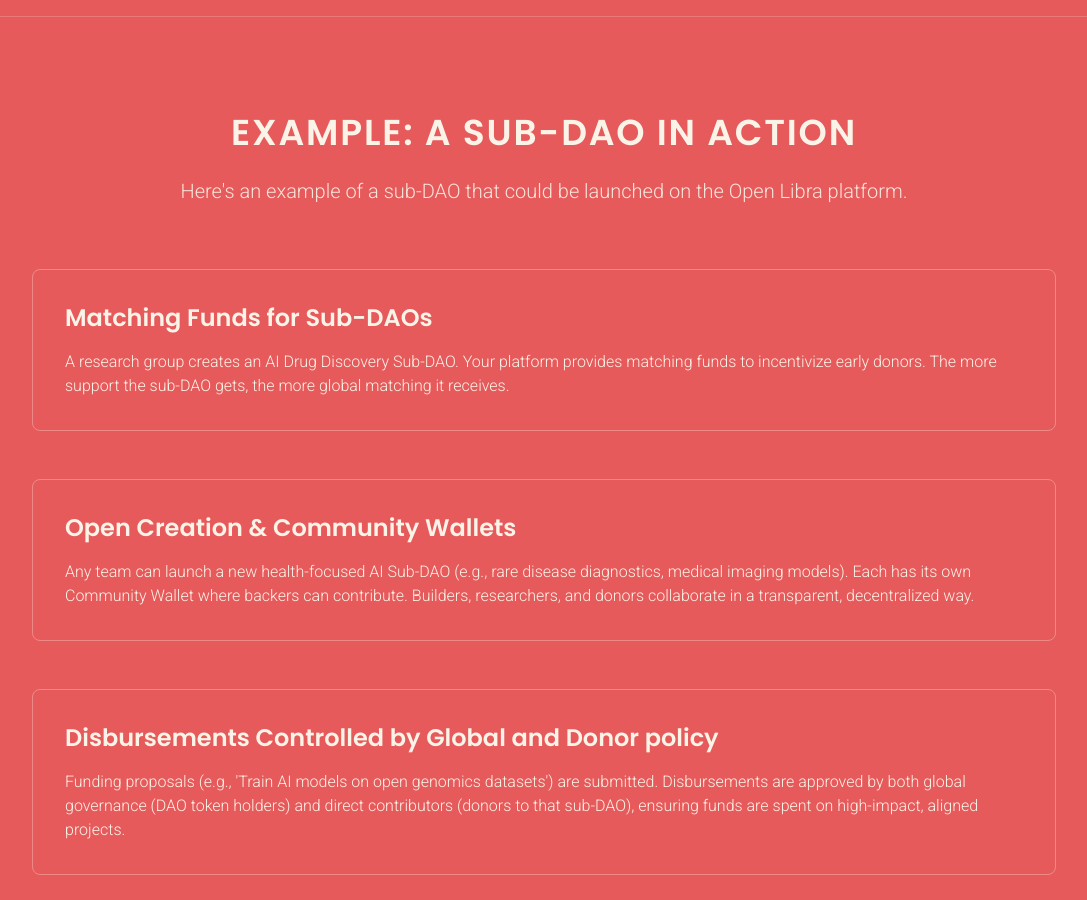
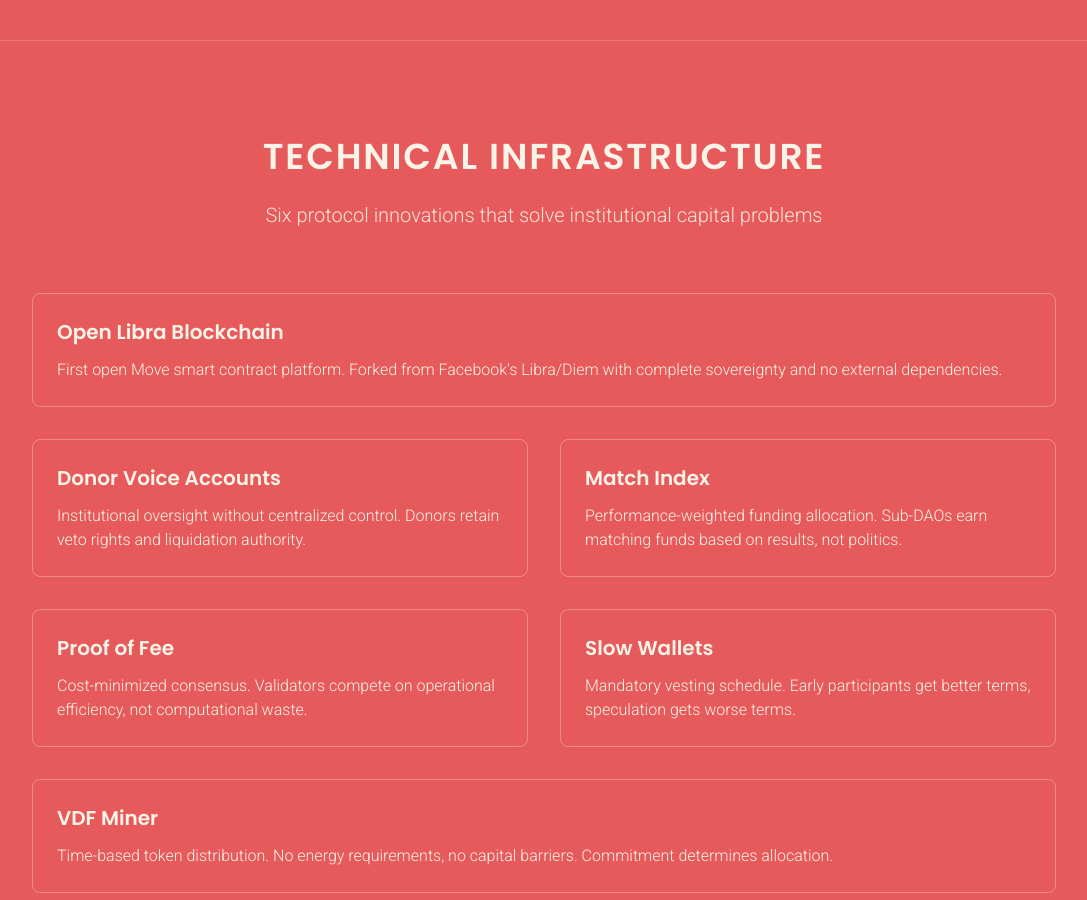
Before and after one commit to 0o-de-lally/static-new, a plain HTML site: page index.html in a window 1280 px wide. Shown: the part 2500-3400 px from the top of the page, without its empty margins (96-1183 px from the left). Drawn offline with nearby package versions, Linux system fonts and the light colour scheme.

Commit message:
update text

```diff
--- a/data/faq-questions.json
+++ b/data/faq-questions.json
@@ -57,6 +57,11 @@
         "id": "sub_dao_assets",
         "question": "What assets do Sub-DAO community wallets invest in?",
         "answer": "Sub-DAO community wallets operate as 'all-weather' perpetual endowments, designed to steward capital across centuries. Each Sub-DAO independently determines its strategy, balancing treasuries, public equities, private equities, private credit, and derivatives. This approach ensures resilience through economic cycles and technological shifts, including the anticipated impact of AGI. Unlike typical blockchain foundations that focus narrowly on in-house ventures for niche technologies, Open Libra encourages Sub-DAOs to seek the best global opportunities within their mandate. This diversification maximizes returns while aligning with the mission of creating durable, independent capital that transcends regimes, cycles, and lifespans."
+      },
+      {
+        "id": "bots_exploits_policy",
+        "question": "What's your policy on bots and exploits?",
+        "answer": "Open games are hard. There will be exploits, deception, and automated attacks. We experience these regularly as part of any open system. We use in-house fraud detection tools: Scorpion's Claw, for a zero tolerance approach. If you steal from the commons you should expect a steady escalation from social sanctions, code, hard forks, and lawsuits. Read more in 'Code is Legislation'"
       }
     ]
   }
--- a/data/text-content.json
+++ b/data/text-content.json
@@ -48,26 +48,26 @@
       "description": "Designed for perpetual existence, Open Libra's structure enables capital and mission to compound uninterrupted over 100+ years."
     },
     {
-      "title": "AI-Integrated Operations",
-      "description": "Our operations, from engineering to governance, are augmented by AI. We believe that to effectively invest in AI, an institution must be fluent in its application."
+      "title": "All Weather, All Opportunity",
+      "description": "Every asset class is under consideration. Having a broad portfolio mandate or a narrow AI mandate are equivalent, since AI will disrupt everything."
     },
     {
-      "title": "The endgame of institutional capital",
+      "title": "The Rails of Perpetual Capital",
       "description": "A fund with a 100+ year mandate requires an execution layer immune to jurisdictional drift, key-man risk, and institutional fragility — only a dedicated blockchain can provide that level of neutrality and permanence."
     }
   ],
   "foundation": [
     {
-      "title": "Unstoppable & Trustworthy",
-      "description": "Built on decentralized infrastructure, Open Libra operates beyond agency, jurisdictional, and custodial risks, providing an unforgeable record of capital. Investment DAOs are the endgame of blockchain."
+      "title": "Main street common sense",
+      "description": "Blockchain is not magical, it's table-stakes for independent capital. Capital must compound with rigor, transparency, and alignment to endure."
+    },
+    {
+      "title": "Independent & Unstoppable",
+      "description": "Blockchain Built on decentralized infrastructure, Open Libra operates beyond agency, jurisdictional, and custodial risks, providing an unforgeable record of capital. Investment DAOs are the endgame of blockchain."
     },
     {
       "title": "A battle-tested open funding model",
       "description": "Capital is allocated through specialized sub-DAOs, enabling parallel innovation, risk containment, and governance specialization."
-    },
-    {
-      "title": "Main street common sense",
-      "description": "Blockchain is not magical, it's table-stakes for independent capital. Capital must compound with rigor, transparency, and alignment to endure."
     }
   ],
   "strategy": {
@@ -93,7 +93,7 @@
     "description": "Open Libra employs a layered governance model combining decentralized sub-DAOs, AI-assisted decision support, and immutable on-chain voting to ensure durability, adaptability, and stakeholder alignment over generations."
   },
   "documentation": {
-    "title": " A proud history of transparency",
+    "title": "A proud history of transparency",
     "description": "We play a long and open game. Which means reacting and growing stronger though consensus. We document everything, and share it all publicly."
   },
   "example": {
@@ -139,23 +139,51 @@
       {
         "title": "Get Started",
         "links": [
-          { "label": "Wallet", "href": "https://github.com/0LNetworkCommunity/carpe", "description": "Download the Open Libra wallet" },
-          { "label": "Block Explorer", "href": "https://scan.openlibra.io/", "description": "Explore the blockchain" }
+          {
+            "label": "Wallet",
+            "href": "https://github.com/0LNetworkCommunity/carpe",
+            "description": "Download the Open Libra wallet"
+          },
+          {
+            "label": "Block Explorer",
+            "href": "https://scan.openlibra.io/",
+            "description": "Explore the blockchain"
+          }
         ]
       },
       {
         "title": "Learn More",
         "links": [
-          { "label": "Documentation", "href": "https://docs.openlibra.io/", "description": "Complete technical documentation" },
-          { "label": "The Core Pledge", "href": "./data/manifesto.txt", "description": "Our vision and principles" },
-          { "label": "Libra Liberated", "href": "https://docs.openlibra.io/blog/libra-liberated", "description": "The story behind the fork" }
+          {
+            "label": "Documentation",
+            "href": "https://docs.openlibra.io/",
+            "description": "Complete technical documentation"
+          },
+          {
+            "label": "The Core Pledge",
+            "href": "./data/manifesto.txt",
+            "description": "Our vision and principles"
+          },
+          {
+            "label": "Libra Liberated",
+            "href": "https://docs.openlibra.io/blog/libra-liberated",
+            "description": "The story behind the fork"
+          }
         ]
       },
       {
         "title": "Developers",
         "links": [
-          { "label": "Papers", "href": "https://docs.openlibra.io/blog/proof-of-fee-part-1", "description": "Research papers and technical specs" },
-          { "label": "Code", "href": "https://github.com/0LNetworkCommunity/libra-framework", "description": "Open source codebase" }
+          {
+            "label": "Papers",
+            "href": "https://docs.openlibra.io/blog/proof-of-fee-part-1",
+            "description": "Research papers and technical specs"
+          },
+          {
+            "label": "Code",
+            "href": "https://github.com/0LNetworkCommunity/libra-framework",
+            "description": "Open source codebase"
+          }
         ]
       }
     ]
--- a/index.html
+++ b/index.html
@@ -178,6 +178,44 @@
         </div>
     </section>
 
+    <!-- Inventions Section -->
+    <section id="inventions" class="py-12 md:py-24 border-t border-opacity-20 border-brand-cream">
+        <div class="container mx-auto px-4">
+            <div class="max-w-5xl mx-auto">
+                <div class="text-center mb-8 md:mb-16">
+                    <h2 class="text-3xl md:text-4xl font-bold mb-6 font-display title-uppercase">Technical Infrastructure</h2>
+                    <p class="text-lg md:text-xl font-light opacity-90 max-w-3xl mx-auto font-body">Six protocol innovations that solve institutional capital problems</p>
+                </div>
+                <div class="grid grid-cols-1 md:grid-cols-2 gap-6 md:gap-8">
+                    <div class="border border-opacity-30 border-brand-cream rounded-lg p-4 md:p-6 md:col-span-2">
+                        <h3 class="text-lg md:text-xl font-semibold font-display mb-3">Open Libra Blockchain</h3>
+                        <p class="font-body font-light text-sm md:text-base">First open Move smart contract platform. Forked from Facebook's Libra/Diem with complete sovereignty and no external dependencies.</p>
+                    </div>
+                    <div class="border border-opacity-30 border-brand-cream rounded-lg p-4 md:p-6">
+                        <h3 class="text-lg md:text-xl font-semibold font-display mb-3">Donor Voice Accounts</h3>
+                        <p class="font-body font-light text-sm md:text-base">Institutional oversight without centralized control. Donors retain veto rights and liquidation authority.</p>
+                    </div>
+                    <div class="border border-opacity-30 border-brand-cream rounded-lg p-4 md:p-6">
+                        <h3 class="text-lg md:text-xl font-semibold font-display mb-3">Match Index</h3>
+                        <p class="font-body font-light text-sm md:text-base">Performance-weighted funding allocation. Sub-DAOs earn matching funds based on results, not politics.</p>
+                    </div>
+                    <div class="border border-opacity-30 border-brand-cream rounded-lg p-4 md:p-6">
+                        <h3 class="text-lg md:text-xl font-semibold font-display mb-3">Proof of Fee</h3>
+                        <p class="font-body font-light text-sm md:text-base">Cost-minimized consensus. Validators compete on operational efficiency, not computational waste.</p>
+                    </div>
+                    <div class="border border-opacity-30 border-brand-cream rounded-lg p-4 md:p-6">
+                        <h3 class="text-lg md:text-xl font-semibold font-display mb-3">Slow Wallets</h3>
+                        <p class="font-body font-light text-sm md:text-base">Mandatory vesting schedule. Early participants get better terms, speculation gets worse terms.</p>
+                    </div>
+                    <div class="border border-opacity-30 border-brand-cream rounded-lg p-4 md:p-6 md:col-span-2">
+                        <h3 class="text-lg md:text-xl font-semibold font-display mb-3">VDF Miner</h3>
+                        <p class="font-body font-light text-sm md:text-base">Time-based token distribution. No energy requirements, no capital barriers. Commitment determines allocation.</p>
+                    </div>
+                </div>
+            </div>
+        </div>
+    </section>
+
     <!-- Example Section - AI for Health Sciences Fund -->
     <section id="example" class="container mx-auto px-4 py-12 md:py-24 border-t border-opacity-20 border-brand-cream">
         <div class="max-w-5xl mx-auto">
```
Also changed, not shown: 1 other file.
